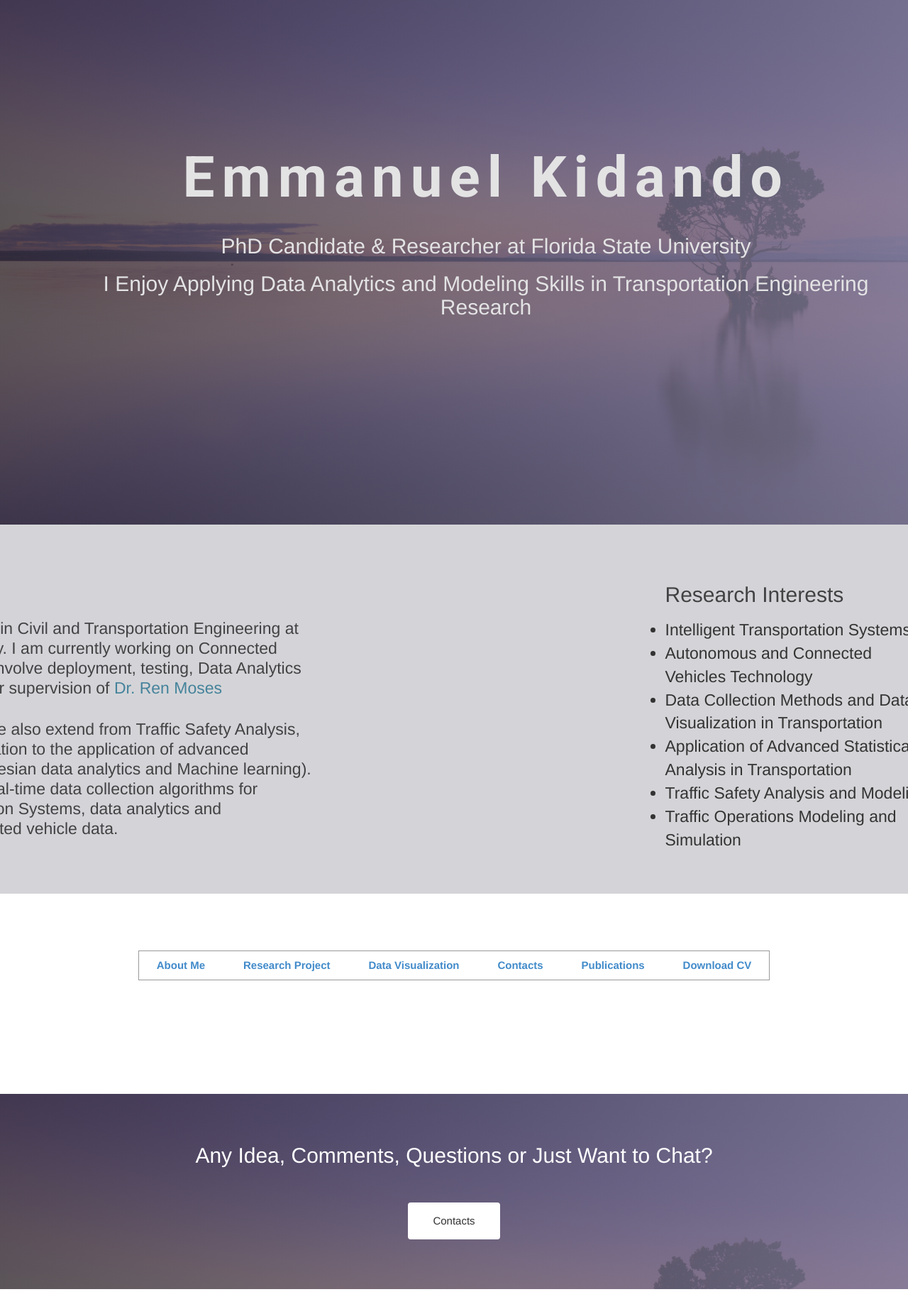
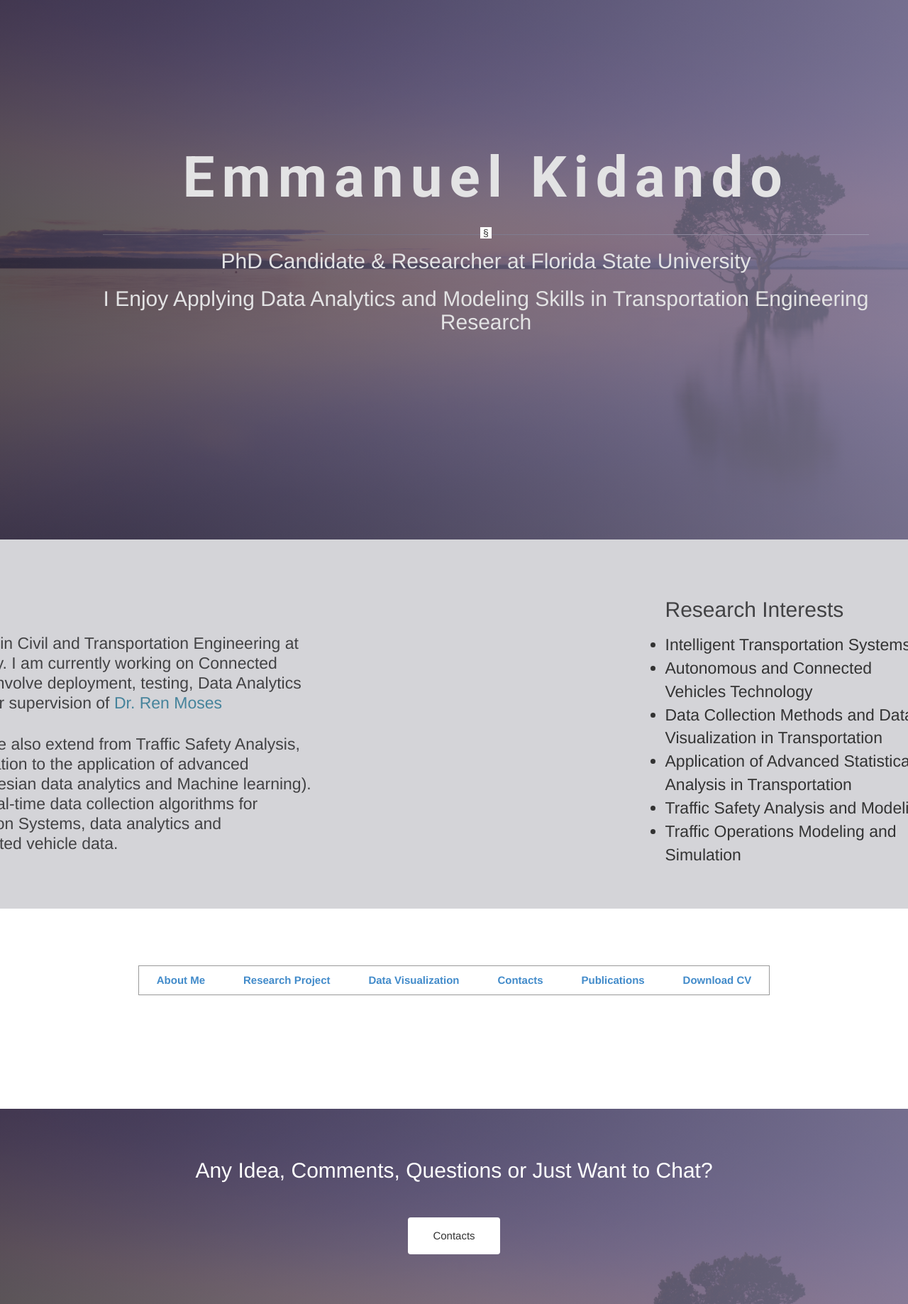
Before and after one commit to ekidando/Kidando, a Jekyll site: the page index.html, which Jekyll copies as it is, in a window 1280 px wide. Shown: the whole page at 71% size. Built offline with Jekyll 4.4.1, drawn with Linux system fonts in a browser that asks for light colours; some web fonts are replaced; before the commit the page ends 1816 px from its top, so only the background shows below that.

Commit message:
Update index.html

```diff
--- a/index.html
+++ b/index.html
@@ -28,7 +28,7 @@
         <div class="block">
 
           <h1 class="animated fadeInUp">Emmanuel Kidando </h1>
-          <div id="striped-border"></div>
+          <hr>
           <h2 class="animated fadeInUp"> PhD Candidate & Researcher at Florida State University</h2>
           <h2 class="animated fadeInUp">I Enjoy Applying Data Analytics and Modeling Skills in Transportation Engineering Research</h2>
         </div>
```
